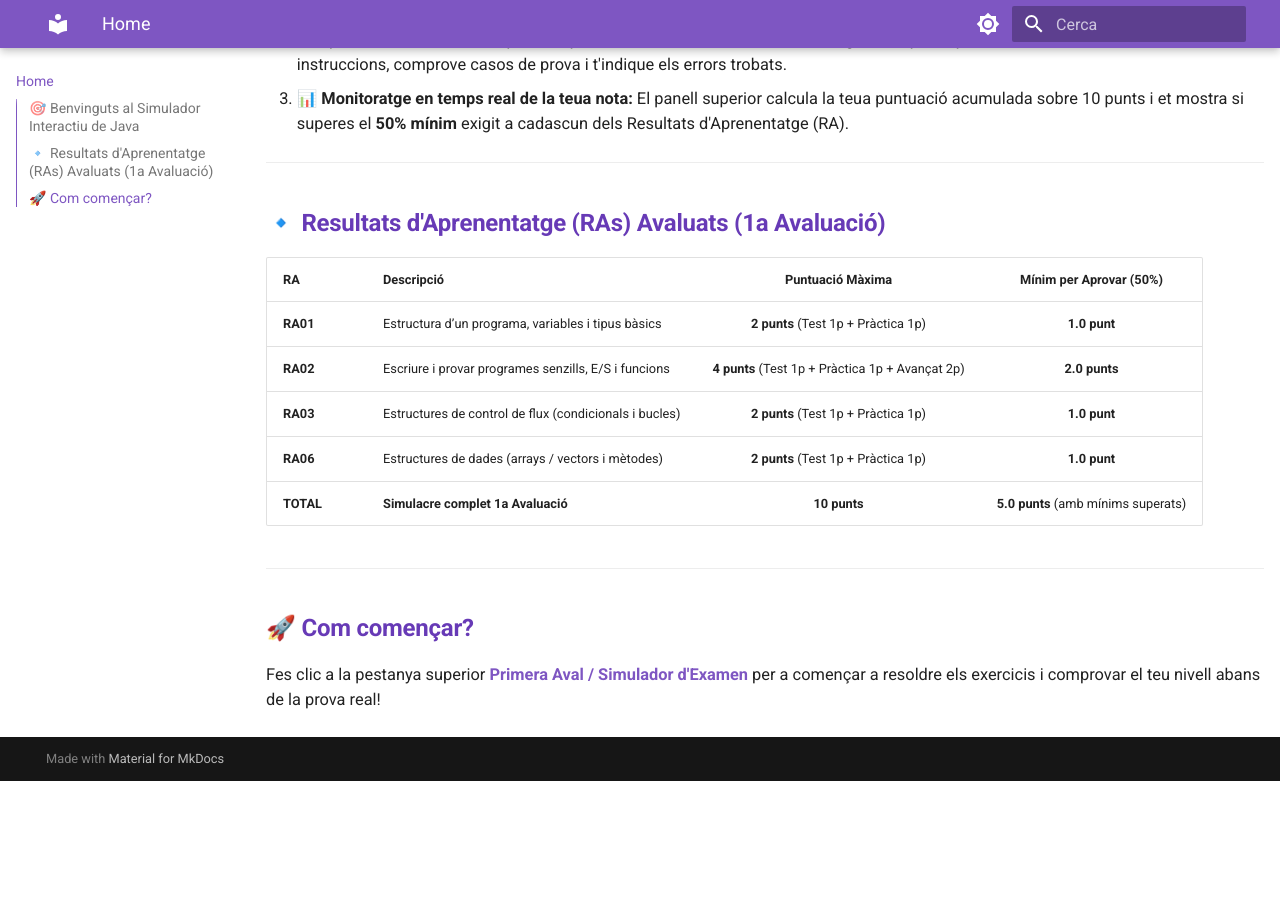
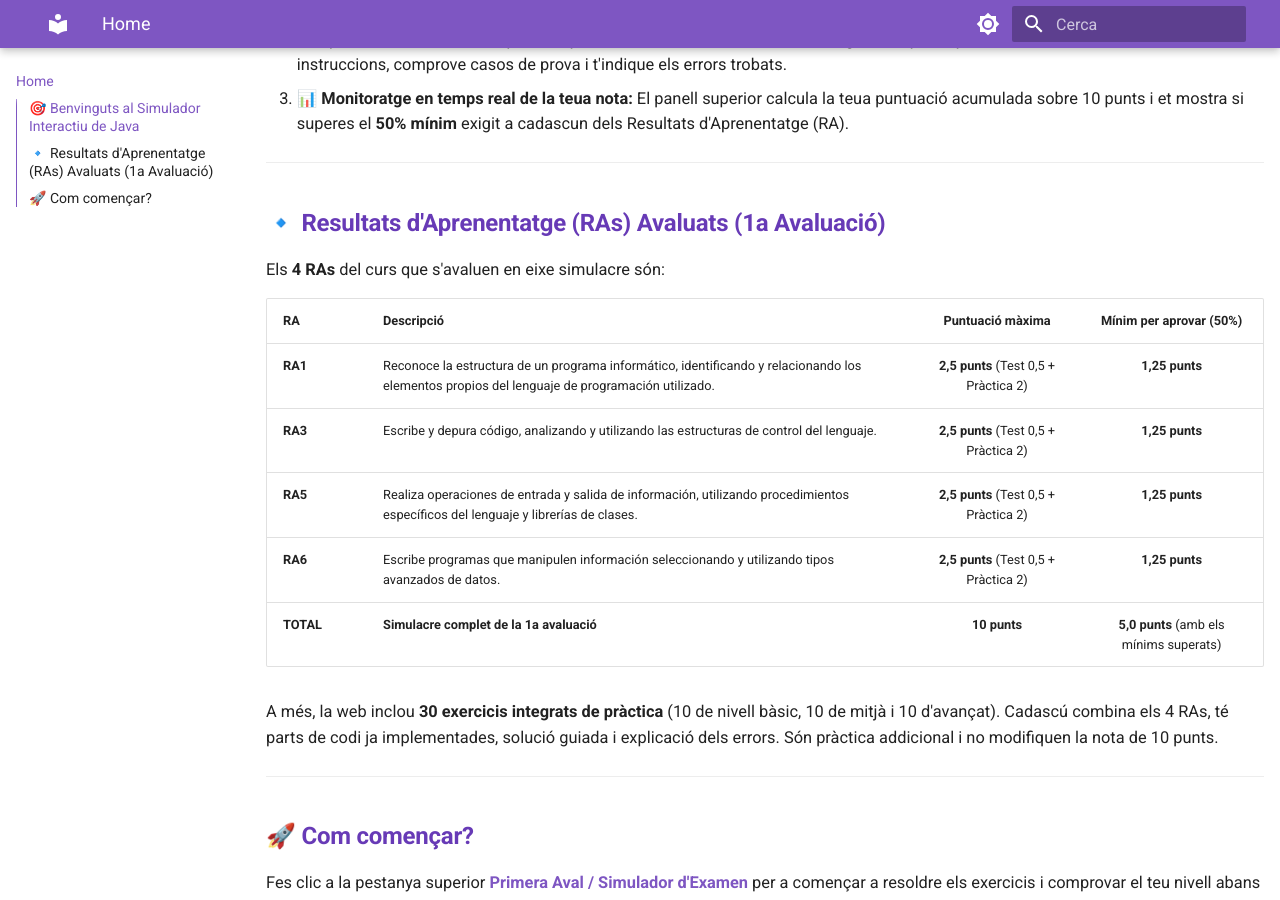
Before and after one commit to Mara1978-val/PracticarConceptesJAVA, an MkDocs documentation site: the page built from docs/index.md, in a window 1280 px wide and 900 px high, scrolled down 774 px. Built offline with MkDocs 1.6.1 and Material for MkDocs 9.7.7, drawn with Linux system fonts in a browser that asks for light colours; before the commit the page ends 1555 px from its top, so only the background shows below that.

Commit message:
Actualizar la tabla de RAs de la pagina de inicio

```diff
--- a/docs/index.md
+++ b/docs/index.md
@@ -27,13 +27,17 @@ A diferència d'un document estàtic, en eixe portal pots:
 
 ## 🔹 Resultats d'Aprenentatge (RAs) Avaluats (1a Avaluació)
 
-| RA | Descripció | Puntuació Màxima | Mínim per Aprovar (50%) |
+Els **4 RAs** del curs que s'avaluen en eixe simulacre són:
+
+| RA | Descripció | Puntuació màxima | Mínim per aprovar (50%) |
 | :--- | :--- | :---: | :---: |
-| **RA01** | Estructura d’un programa, variables i tipus bàsics | **2 punts** (Test 1p + Pràctica 1p) | **1.0 punt** |
-| **RA02** | Escriure i provar programes senzills, E/S i funcions | **4 punts** (Test 1p + Pràctica 1p + Avançat 2p) | **2.0 punts** |
-| **RA03** | Estructures de control de flux (condicionals i bucles) | **2 punts** (Test 1p + Pràctica 1p) | **1.0 punt** |
-| **RA06** | Estructures de dades (arrays / vectors i mètodes) | **2 punts** (Test 1p + Pràctica 1p) | **1.0 punt** |
-| **TOTAL**| **Simulacre complet 1a Avaluació** | **10 punts** | **5.0 punts** (amb mínims superats) |
+| **RA1** | Reconoce la estructura de un programa informático, identificando y relacionando los elementos propios del lenguaje de programación utilizado. | **2,5 punts** (Test 0,5 + Pràctica 2) | **1,25 punts** |
+| **RA3** | Escribe y depura código, analizando y utilizando las estructuras de control del lenguaje. | **2,5 punts** (Test 0,5 + Pràctica 2) | **1,25 punts** |
+| **RA5** | Realiza operaciones de entrada y salida de información, utilizando procedimientos específicos del lenguaje y librerías de clases. | **2,5 punts** (Test 0,5 + Pràctica 2) | **1,25 punts** |
+| **RA6** | Escribe programas que manipulen información seleccionando y utilizando tipos avanzados de datos. | **2,5 punts** (Test 0,5 + Pràctica 2) | **1,25 punts** |
+| **TOTAL** | **Simulacre complet de la 1a avaluació** | **10 punts** | **5,0 punts** (amb els mínims superats) |
+
+A més, la web inclou **30 exercicis integrats de pràctica** (10 de nivell bàsic, 10 de mitjà i 10 d'avançat). Cadascú combina els 4 RAs, té parts de codi ja implementades, solució guiada i explicació dels errors. Són pràctica addicional i no modifiquen la nota de 10 punts.
 
 ---
 
```
